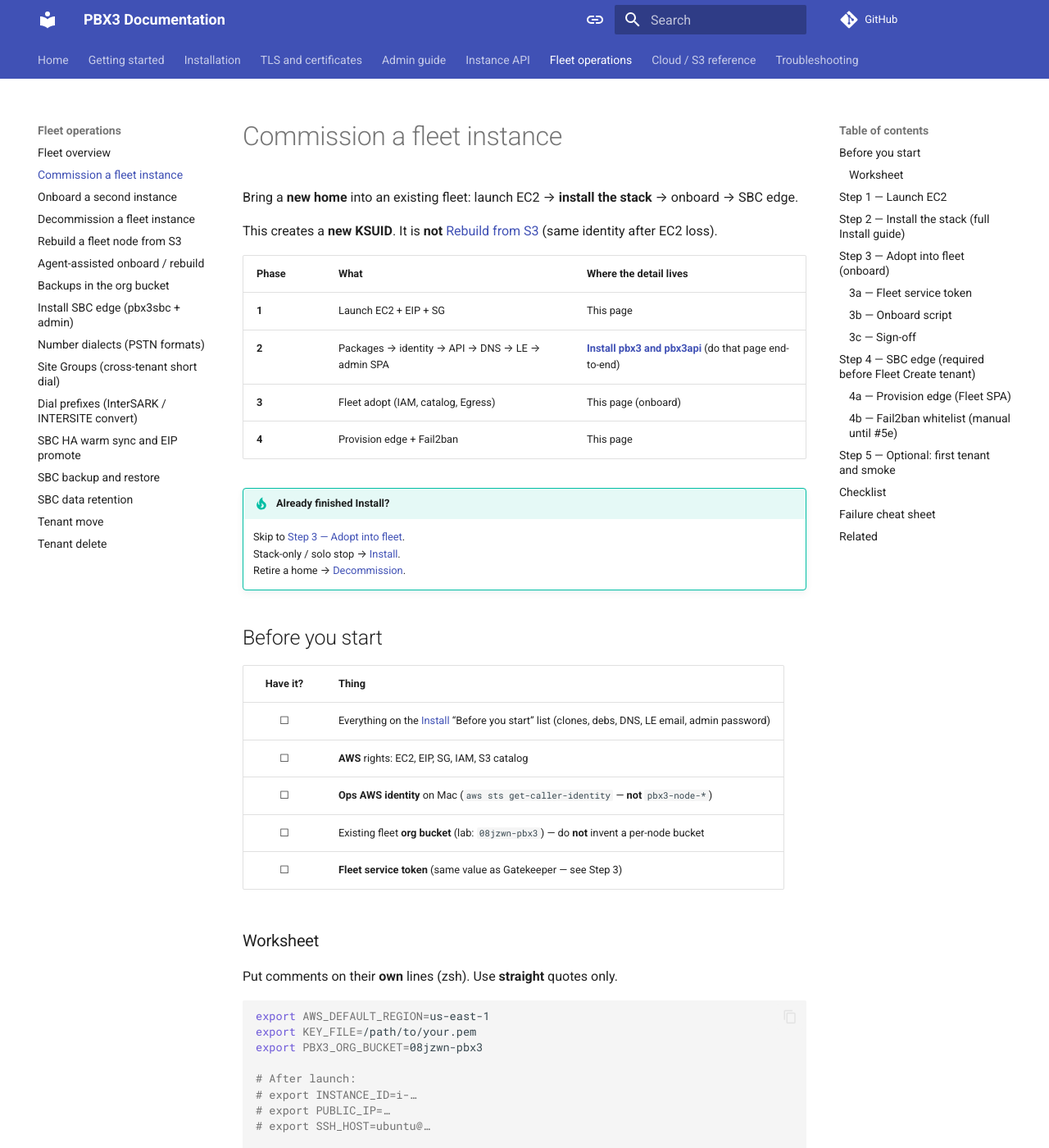
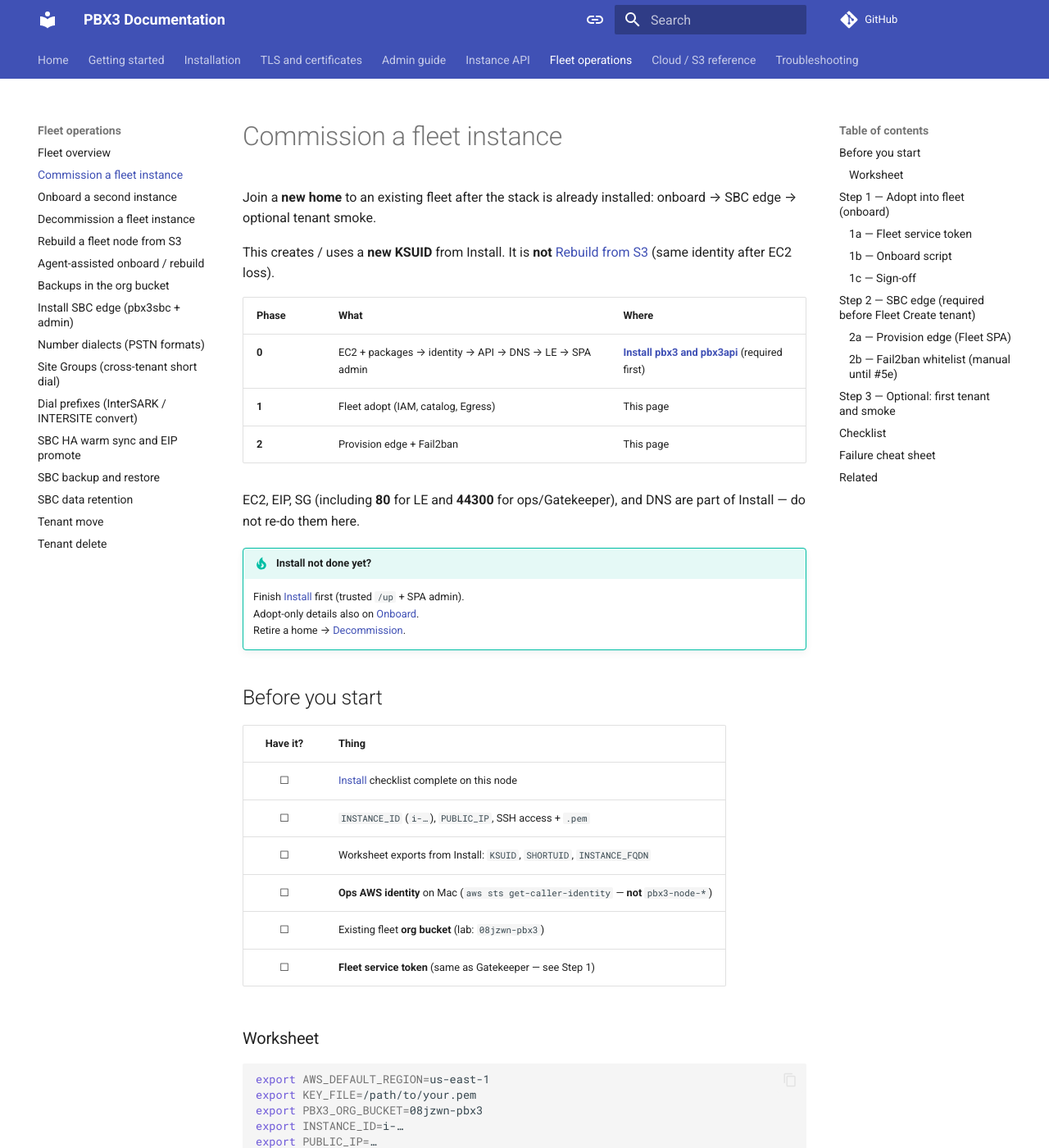
Before and after one commit to aelintra/pbx3-docs, an MkDocs documentation site: the page built from docs/fleet/commission-instance.md, in a window 1280 px wide and 1400 px high. Shown: the whole window at 82% size. Built offline with MkDocs 1.6.1 and Material for MkDocs 9.7.7, drawn with Linux system fonts in a browser that asks for light colours; comment, search, counter and statistics services are not loaded; some of the changed text lies outside the part shown.

Commit message:
Drop Commission EC2 step; start at adopt after Install.
Host, SG, DNS, and LE already happen during Install; Commission is onboard plus edge only.

Co-authored-by: Cursor <cursoragent@cursor.com>

````diff
--- a/docs/fleet/commission-instance.md
+++ b/docs/fleet/commission-instance.md
@@ -1,99 +1,56 @@
 # Commission a fleet instance
 
-Bring a **new home** into an existing fleet: launch EC2 → **install the stack** → onboard → SBC edge.
+Join a **new home** to an existing fleet after the stack is already installed: onboard → SBC edge → optional tenant smoke.
 
-This creates a **new KSUID**. It is **not** [Rebuild from S3](rebuild-from-s3.md) (same identity after EC2 loss).
+This creates / uses a **new KSUID** from Install. It is **not** [Rebuild from S3](rebuild-from-s3.md) (same identity after EC2 loss).
 
-| Phase | What | Where the detail lives |
-|-------|------|------------------------|
-| **1** | Launch EC2 + EIP + SG | This page |
-| **2** | Packages → identity → API → DNS → LE → admin SPA | **[Install pbx3 and pbx3api](../installation/install-pbx3-pbx3api.md)** (do that page end-to-end) |
-| **3** | Fleet adopt (IAM, catalog, Egress) | This page (onboard) |
-| **4** | Provision edge + Fail2ban | This page |
+| Phase | What | Where |
+|-------|------|--------|
+| **0** | EC2 + packages → identity → API → DNS → LE → SPA admin | **[Install pbx3 and pbx3api](../installation/install-pbx3-pbx3api.md)** (required first) |
+| **1** | Fleet adopt (IAM, catalog, Egress) | This page |
+| **2** | Provision edge + Fail2ban | This page |
 
-!!! tip "Already finished Install?"
-    Skip to [Step 3 — Adopt into fleet](#step-3--adopt-into-fleet-onboard).
-    Stack-only / solo stop → [Install](../installation/install-pbx3-pbx3api.md).
+EC2, EIP, SG (including **80** for LE and **44300** for ops/Gatekeeper), and DNS are part of Install — do not re-do them here.
+
+!!! tip "Install not done yet?"
+    Finish [Install](../installation/install-pbx3-pbx3api.md) first (trusted `/up` + SPA admin).
+    Adopt-only details also on [Onboard](onboard-instance.md).
     Retire a home → [Decommission](decommission-instance.md).
 
 ## Before you start
 
 | Have it? | Thing |
 |:--------:|-------|
-| ☐ | Everything on the [Install](../installation/install-pbx3-pbx3api.md) “Before you start” list (clones, debs, DNS, LE email, admin password) |
-| ☐ | **AWS** rights: EC2, EIP, SG, IAM, S3 catalog |
+| ☐ | [Install](../installation/install-pbx3-pbx3api.md) checklist complete on this node |
+| ☐ | `INSTANCE_ID` (`i-…`), `PUBLIC_IP`, SSH access + `.pem` |
+| ☐ | Worksheet exports from Install: `KSUID`, `SHORTUID`, `INSTANCE_FQDN` |
 | ☐ | **Ops AWS identity** on Mac (`aws sts get-caller-identity` — **not** `pbx3-node-*`) |
-| ☐ | Existing fleet **org bucket** (lab: `08jzwn-pbx3`) — do **not** invent a per-node bucket |
-| ☐ | **Fleet service token** (same value as Gatekeeper — see Step 3) |
+| ☐ | Existing fleet **org bucket** (lab: `08jzwn-pbx3`) |
+| ☐ | **Fleet service token** (same as Gatekeeper — see Step 1) |
 
 ### Worksheet
-
-Put comments on their **own** lines (zsh). Use **straight** quotes only.
 
 ```bash
 export AWS_DEFAULT_REGION=us-east-1
 export KEY_FILE=/path/to/your.pem
 export PBX3_ORG_BUCKET=08jzwn-pbx3
+export INSTANCE_ID=i-…
+export PUBLIC_IP=…
+export SSH_HOST=ubuntu@${PUBLIC_IP}
+# or: export SSH_HOST=ubuntu@virginia1.pbx3.com
 
-# After launch:
-# export INSTANCE_ID=i-…
-# export PUBLIC_IP=…
-# export SSH_HOST=ubuntu@…
-
-# After Install (from node sqlite / installer banner):
-# export KSUID=…
-# export SHORTUID=…
-# export INSTANCE_FQDN=…
+export KSUID=…
+export SHORTUID=…
+export INSTANCE_FQDN=…
 ```
 
 ---
 
-## Step 1 — Launch EC2
+## Step 1 — Adopt into fleet (onboard)
 
-Ubuntu **24.04** LTS. Prefer ARM (`t4g.medium`) unless the fleet is already on x86.
+Run from the **ops Mac**, not as the node IAM role.
 
-**Security group (inbound):**
-
-| Port | Why |
-|------|-----|
-| **22/tcp** | SSH |
-| **80/tcp** | Let’s Encrypt (`0.0.0.0/0` is fine) |
-| **44300/tcp** | API/SPA — allow **ops Mac `/32`** and **Gatekeeper `/32`** (port 80 alone is not enough) |
-| SIP / RTP as needed | Optional on install day |
-
-Outbound **443** required (apt, S3, LE).
-
-Allocate an **Elastic IP** and associate it:
-
-- **`PUBLIC_IP`** — SSH, DNS, Provision edge
-- **`INSTANCE_ID`** (`i-…`) — required later for onboard `--instance-id`
-
-```bash
-export PUBLIC_IP=…
-export INSTANCE_ID=i-…
-export SSH_HOST=ubuntu@${PUBLIC_IP}
-ssh -i "$KEY_FILE" -o BatchMode=yes -o ConnectTimeout=15 "$SSH_HOST" 'hostname; uname -m'
-```
-
----
-
-## Step 2 — Install the stack (full Install guide)
-
-Do **[Install pbx3 and pbx3api](../installation/install-pbx3-pbx3api.md)** completely on this host:
-
-copy debs → `installer.sh` → pbx3api → prove `/up` on **127.0.0.1** → DNS **A** for opaque `globals.fqdn` → Let’s Encrypt → SPA admin user → trusted `/up` from the **Mac**.
-
-Do **not** set `PBX3_ORG_BUCKET` by hand during Install — onboard owns fleet `.env`.
-
-When Install’s checklist is done, copy identity into this worksheet (`KSUID`, `SHORTUID`, `INSTANCE_FQDN`) and continue here.
-
----
-
-## Step 3 — Adopt into fleet (onboard)
-
-Run from the **ops Mac**, not as the node IAM role. Same script as [Onboard](onboard-instance.md); this is the new-home path’s adopt step.
-
-### 3a — Fleet service token
+### 1a — Fleet service token
 
 One shared secret for Gatekeeper ↔ every fleet node. Do not invent a second value:
 
@@ -111,7 +68,7 @@ ssh -i "$KEY_FILE" ubuntu@08jzwn.pbx3.com \
 export PBX3_FLEET_SERVICE_TOKEN='paste-value-only'
 ```
 
-### 3b — Onboard script
+### 1b — Onboard script
 
 ```bash
 cd ~/GiT/pbx3-master/pbx3/pbx3-directory/tools
@@ -125,7 +82,7 @@ cd ~/GiT/pbx3-master/pbx3/pbx3-directory/tools
 
 **What it does:** node IAM + instance profile → catalog register → fleet `.env` → seed **Egress** → genAst / runLinker / Asterisk restart → S3 smoke.
 
-### 3c — Sign-off
+### 1c — Sign-off
 
 **On the node:**
 
@@ -140,11 +97,11 @@ Fleet SPA → **Instances** → refresh — new shortuid / Name should appear.
 
 ---
 
-## Step 4 — SBC edge (required before Fleet Create tenant)
+## Step 2 — SBC edge (required before Fleet Create tenant)
 
 Onboard makes the **node** able to dial toward the SBC. It does **not** register the home on the edge.
 
-### 4a — Provision edge (Fleet SPA)
+### 2a — Provision edge (Fleet SPA)
 
 Fleet → **Instances** → row menu → **Provision edge**.
 
@@ -159,13 +116,13 @@ Click **Create edge**. Catalog should show a **Setid**.
 
 If Setid is blank after a rebuild but the edge already exists, use **Link setid** (catch-up only).
 
-### 4b — Fail2ban whitelist (manual until #5e)
+### 2b — Fail2ban whitelist (manual until #5e)
 
 SBC admin (lab: `https://sbc.pbx3.com/admin`) → **Fail2ban → Whitelist** → add this home’s public IP **`/32`**.
 
 ---
 
-## Step 5 — Optional: first tenant and smoke
+## Step 3 — Optional: first tenant and smoke
 
 1. Fleet → **Tenants** → **Create** on this home (setid required).
 2. Allocate / assign DIDs.
@@ -179,8 +136,7 @@ Do **not** invent node-only tenants missing from the catalog.
 
 ## Checklist
 
-- [ ] EC2 + EIP + SG (44300 for ops + Gatekeeper)
-- [ ] [Install](../installation/install-pbx3-pbx3api.md) checklist complete (opaque FQDN, LE, SPA admin)
+- [ ] [Install](../installation/install-pbx3-pbx3api.md) complete
 - [ ] `onboard-fleet-instance.sh` (token + IAM + catalog + Egress)
 - [ ] `pbx3:fleet-preflight` green; instance in Fleet picker
 - [ ] **Provision edge** `sip:{PUBLIC_IP}:5060`; Setid visible
@@ -194,13 +150,13 @@ Do **not** invent node-only tenants missing from the catalog.
 | Stack / `/up` / LE / hairpin / empty users | [Install failure cheat sheet](../installation/install-pbx3-pbx3api.md#failure-cheat-sheet) |
 | Onboard AWS error | Mac using `pbx3-node-*` role — switch to ops identity |
 | Preflight S3 red | IAM attach lag; empty `AWS_ACCESS_KEY_*` in `.env` |
-| Fleet Create: no setid | Step 4a Provision edge |
-| Fleet Create: service token | Step 3a — token must match Gatekeeper |
-| Egress Unavail / home banned | Step 4b Fail2ban whitelist |
+| Fleet Create: no setid | Step 2a Provision edge |
+| Fleet Create: service token | Step 1a — token must match Gatekeeper |
+| Egress Unavail / home banned | Step 2b Fail2ban whitelist |
 | Want **same** KSUID as a dead box | [Rebuild from S3](rebuild-from-s3.md) |
 
 ## Related
 
-- [Install pbx3 and pbx3api](../installation/install-pbx3-pbx3api.md) — stack procedure (Phase 2)
-- [Onboard](onboard-instance.md) — adopt-only when Install is already done
+- [Install pbx3 and pbx3api](../installation/install-pbx3-pbx3api.md) — required before this page
+- [Onboard](onboard-instance.md) — same adopt script
 - [Decommission](decommission-instance.md) · [Rebuild from S3](rebuild-from-s3.md) · [Agent-assisted](agent-assisted.md)
````
Also changed, not shown: docs/fleet/onboard-instance.md (+3 -3 lines), docs/fleet/overview.md (+2 -2 lines), docs/installation/install-pbx3-pbx3api.md (+5 -5 lines).
